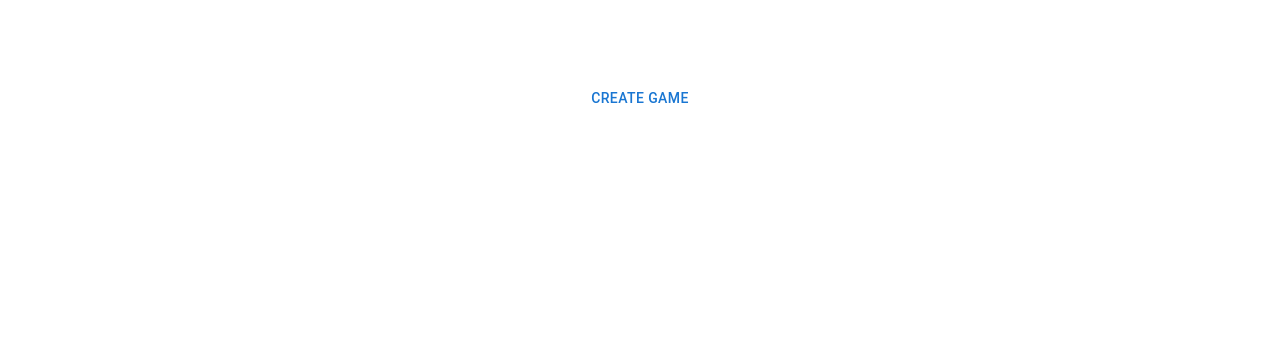
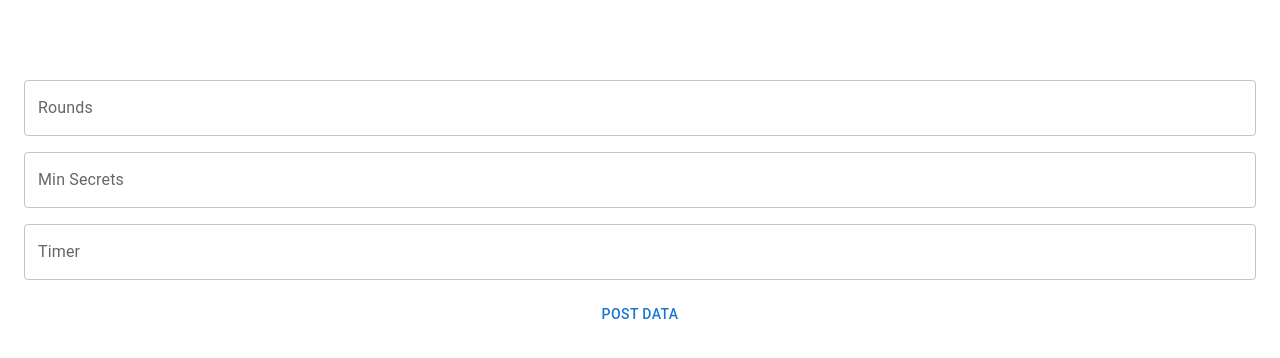
Before and after one commit to GamingWings/secret-sips-client, a React (Create React App) app: page /create in a window 1280 px wide. Shown: the top 358 px of the page. Built offline with nearby package versions, Linux system fonts and the light colour scheme.

Commit message:
Fix TS issues from strict: true setting

```diff
--- a/src/App.tsx
+++ b/src/App.tsx
@@ -9,6 +9,14 @@ import { HomePage } from "./routes/HomePage";
 import { CreateNewGame } from "./routes/CreateNewGame";
 
 export const LOCAL_STORAGE_THEME = "Theme";
+
+interface WebSocketMessage {
+  data: object;
+}
+
+interface WebSocketError {
+  error: object;
+}
 
 const router = createBrowserRouter([
   {
@@ -34,7 +42,7 @@ function App() {
       console.log("WebSocket connection opened");
     });
 
-    socket.addEventListener("message", (event) => {
+    socket.addEventListener("message", (event: WebSocketMessage) => {
       console.log(`Received message: ${event.data}`);
     });
 
@@ -42,7 +50,7 @@ function App() {
       console.log("WebSocket connection closed");
     });
 
-    socket.addEventListener("error", (event) => {
+    socket.addEventListener("error", (event: WebSocketError) => {
       console.error("WebSocket error:", event.error);
     });
 
--- a/src/mocks/webSocket.mock.ts
+++ b/src/mocks/webSocket.mock.ts
@@ -1,3 +1,4 @@
+// @ts-nocheck
 class MockWebSocket {
   url: string;
   readyState: number;
@@ -44,14 +45,14 @@ class MockWebSocket {
     this.triggerEvent("close");
   }
 
-  addEventListener(type: any, listener: any) {
+  addEventListener(type: string, listener: object) {
     if (type in this.handlers) {
       console.log("handling");
       this.handlers[type].push(listener);
     }
   }
 
-  triggerEvent(type: any, event = {}) {
+  triggerEvent(type: any, event: object = {}) {
     if (type in this.handlers) {
       this.handlers[type].forEach((handler: any) => {
         handler.call(this, Object.assign({}, event, { type }));
--- a/src/mocks/wretch.mock.ts
+++ b/src/mocks/wretch.mock.ts
@@ -1,3 +1,5 @@
+// @ts-nocheck
+
 type OutputFn<T> = (value: T) => void;
 
 type MockWretch = {
--- a/src/routes/CreateNewGame.tsx
+++ b/src/routes/CreateNewGame.tsx
@@ -3,6 +3,7 @@ import Container from "@mui/material/Container";
 import { styled } from "@mui/system";
 import Button from "@mui/material/Button";
 import { createGame } from "../services";
+import TextField from "@mui/material/TextField";
 
 const TEMP_CREATE_INPUTS = {
   Rounds: 1,
@@ -13,7 +14,7 @@ const TEMP_CREATE_INPUTS = {
 const HomePageWrapper = styled("section")({
   display: "grid",
   gridTemplateColumns: "auto",
-  gap: "2rem",
+  gap: "1rem",
   width: "100%",
 });
 
@@ -21,8 +22,11 @@ export const CreateNewGame = () => {
   return (
     <Container component="main" sx={{ mt: 10 }} maxWidth={false}>
       <HomePageWrapper>
+        <TextField id="numberRounds" label="Rounds" variant="outlined" />
+        <TextField id="minSecrets" label="Min Secrets" variant="outlined" />
+        <TextField id="timer" label="Timer" variant="outlined" />
         <Button onClick={() => createGame(TEMP_CREATE_INPUTS)}>
-          Create Game
+          Post Data
         </Button>
       </HomePageWrapper>
     </Container>
--- a/src/services.tsx
+++ b/src/services.tsx
@@ -1,14 +1,14 @@
 import { mockWretch as wretch } from "./mocks/wretch.mock";
 import { CreateGameInputs } from "./types/input_types";
 
-/**
+/**k
  * Rounds
  * minSecrets
  * TimerLength
  */
 
 export const createGame = (inputData: CreateGameInputs) => {
-  return wretch("/SecretSips/Create")
+  return wretch("http://localhost:44332/SecretSips/Create")
     .post(inputData)
     .json()
     .then((response) => {
--- a/tsconfig.json
+++ b/tsconfig.json
@@ -6,7 +6,7 @@
     "skipLibCheck": true,
     "esModuleInterop": true,
     "allowSyntheticDefaultImports": true,
-    "strict": false,
+    "strict": true,
     "forceConsistentCasingInFileNames": true,
     "noFallthroughCasesInSwitch": true,
     "module": "esnext",
```
